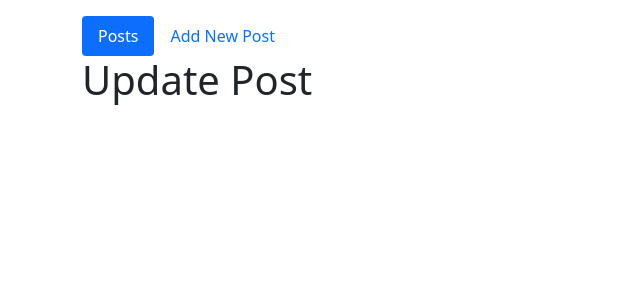
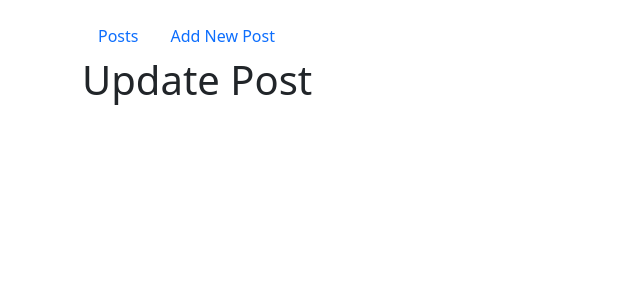
Before and after one commit to basitk41/react_api_crud, a React (Create React App) app: page /post/update/1 in a window 1280 px wide. Shown: the top 300 px of the page, without its empty margins (0-640 px from the left). Built offline with nearby package versions, Linux system fonts and the light colour scheme.

Commit message:
nav links added.

```diff
--- a/src/components/Header/Header.js
+++ b/src/components/Header/Header.js
@@ -1,16 +1,17 @@
 import React from "react";
+import { NavLink } from "react-router-dom";
 const Header = () => {
   return (
     <ul className="nav nav-pills">
       <li className="nav-item">
-        <a className="nav-link active" aria-current="page" href>
+        <NavLink className="nav-link" aria-current="page" to="/posts">
           Posts
-        </a>
+        </NavLink>
       </li>
       <li className="nav-item">
-        <a className="nav-link" href>
+        <NavLink className="nav-link" to="/post/add">
           Add New Post
-        </a>
+        </NavLink>
       </li>
     </ul>
   );
```
